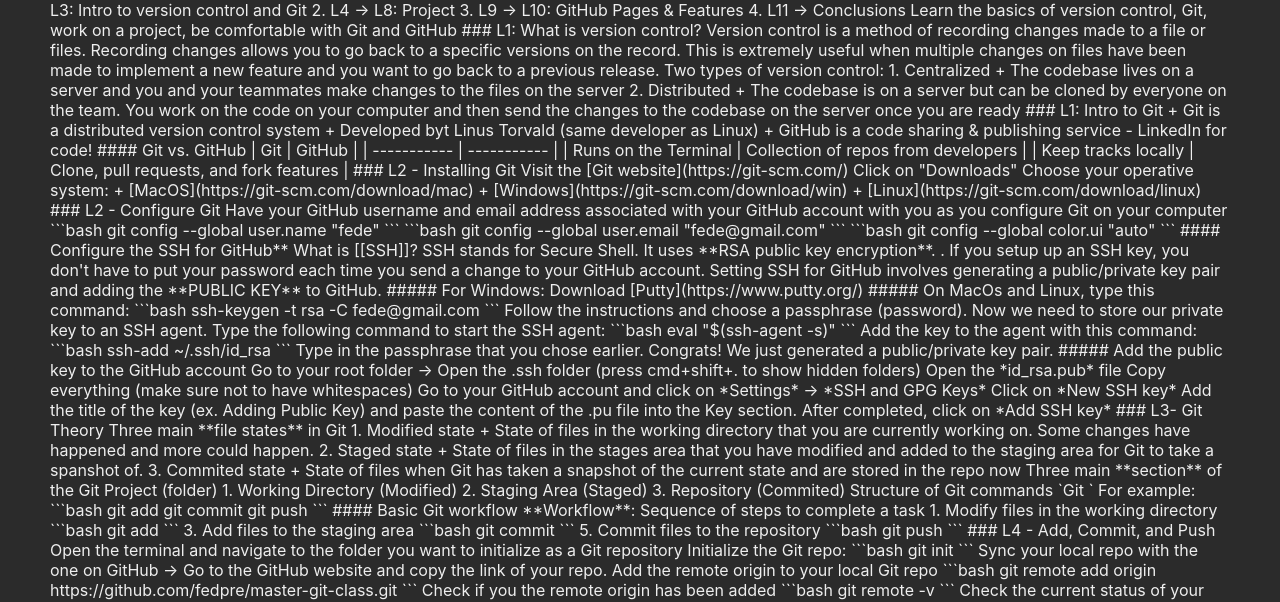
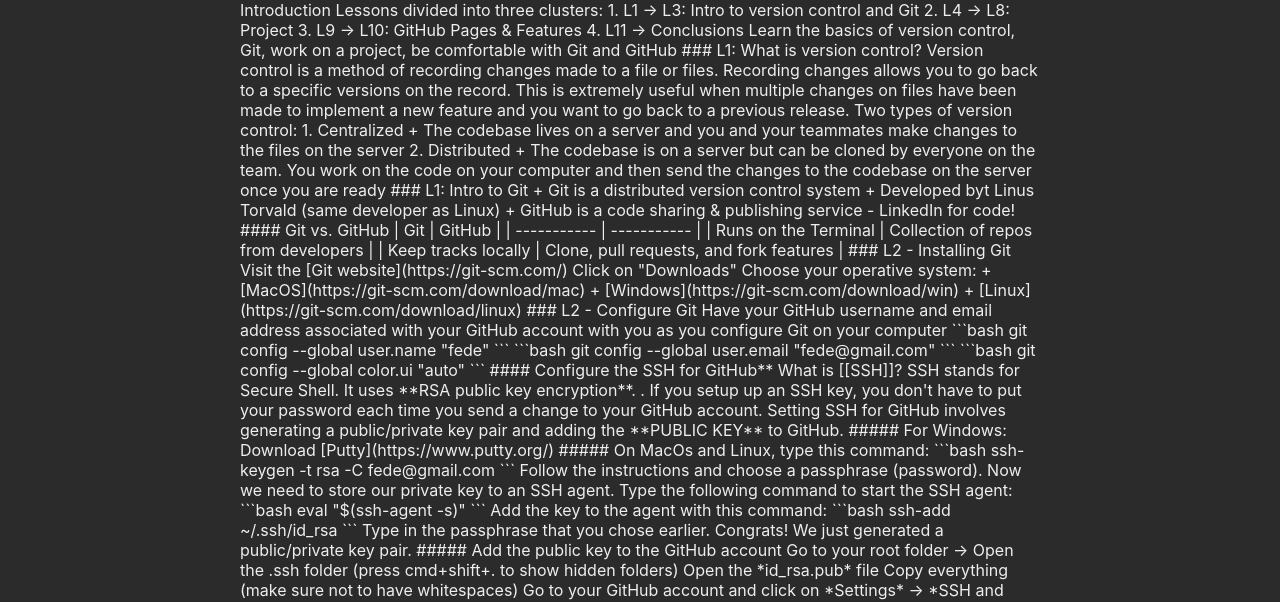
Before and after one commit to fedpre/wdd330-frontend-dev-II, a website built with Vite: page work/git/index.html in a window 1280 px wide. Shown: the part 189-791 px from the top of the page. Built offline with nearby package versions, Linux system fonts and the light colour scheme.

Commit message:
added max-width and fixed path for timer project

```diff
--- a/style-md.css
+++ b/style-md.css
@@ -184,3 +184,9 @@
   background-color: #00fff7;
   box-shadow: 0px 0px 10px black;
 }
+
+@media only screen and (min-width: 800px) {
+  body {
+    max-width: 800px;
+  }
+}
```
Also changed, not shown: work/window-object/index.html (+1 -1 lines).
